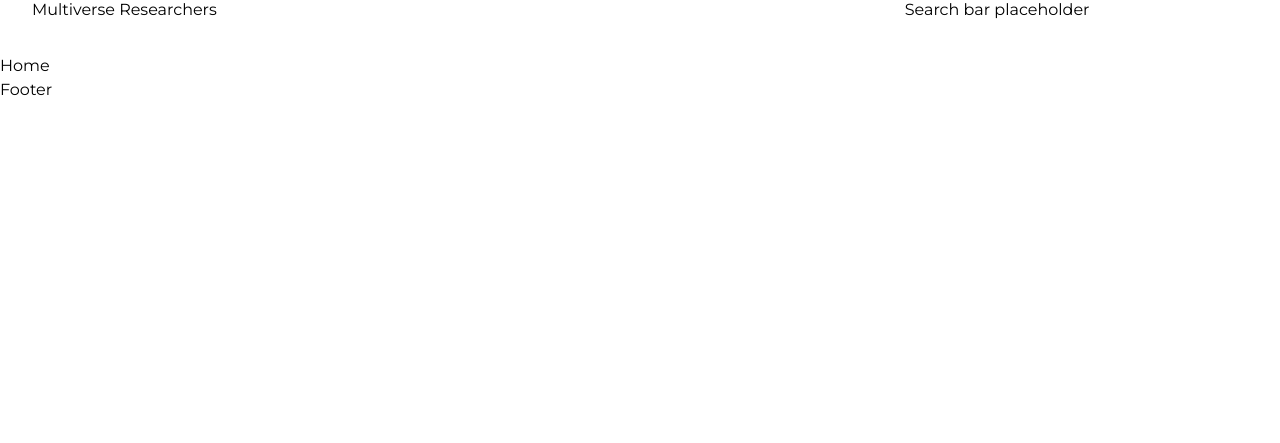
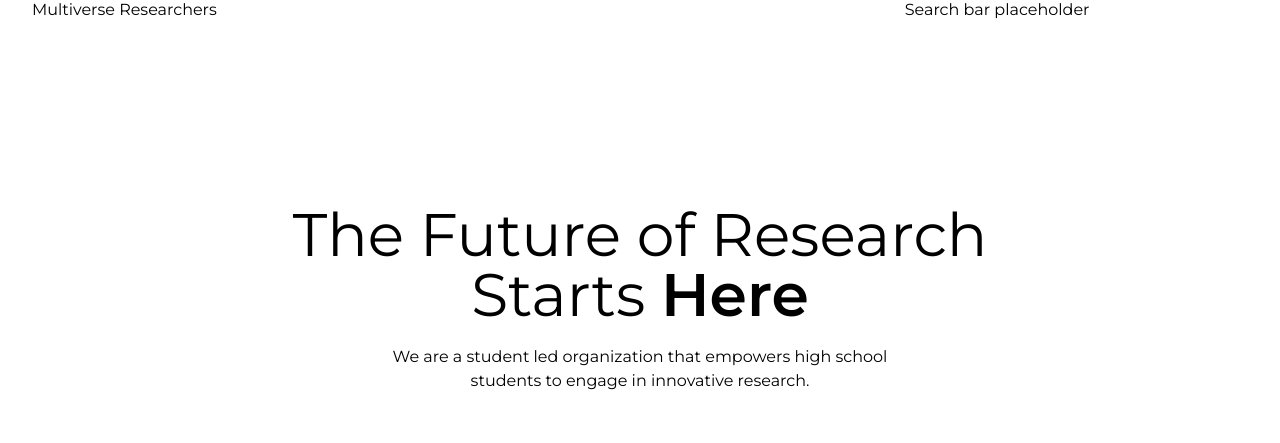
Before and after one commit to multiverseresearchers/multiverse-researchers, a React (Vite) app: page / in a window 1280 px wide. Shown: the part 291-734 px from the top of the page. Built offline with nearby package versions, Linux system fonts and the light colour scheme.

Commit message:
working on home

```diff
--- a/src/components/home/Home.tsx
+++ b/src/components/home/Home.tsx
@@ -2,7 +2,15 @@ import './Home.css'
 
 const Home = () => {
   return (
-    <div>Home</div>
+    <div>
+        <div className='flex flex-col w-full h-[80vh] items-center justify-evenly'>
+            <div className='flex flex-col items-center justify-center'>
+                <h1 className='text-center text-2xl sm:text-4xl md:text-5xl lg:text-6xl leading-tight m-5'>The Future of Research<br />Starts <span className='font-semibold'>Here</span></h1>
+                <p className='text-center w-2/3'>We are a student led organization that empowers high school students to engage in innovative research.</p>
+            </div>
+            <svg className='animate-bounce' xmlns="http://www.w3.org/2000/svg" width="40px" height="40px" viewBox="0 0 24 24" fill="none"><path fill-rule="evenodd" clip-rule="evenodd" d="M12 3C12.5523 3 13 3.44772 13 4V17.5858L18.2929 12.2929C18.6834 11.9024 19.3166 11.9024 19.7071 12.2929C20.0976 12.6834 20.0976 13.3166 19.7071 13.7071L12.7071 20.7071C12.3166 21.0976 11.6834 21.0976 11.2929 20.7071L4.29289 13.7071C3.90237 13.3166 3.90237 12.6834 4.29289 12.2929C4.68342 11.9024 5.31658 11.9024 5.70711 12.2929L11 17.5858V4C11 3.44772 11.4477 3 12 3Z" fill="#000000"/></svg>
+        </div>
+    </div>
   )
 }
 
```
